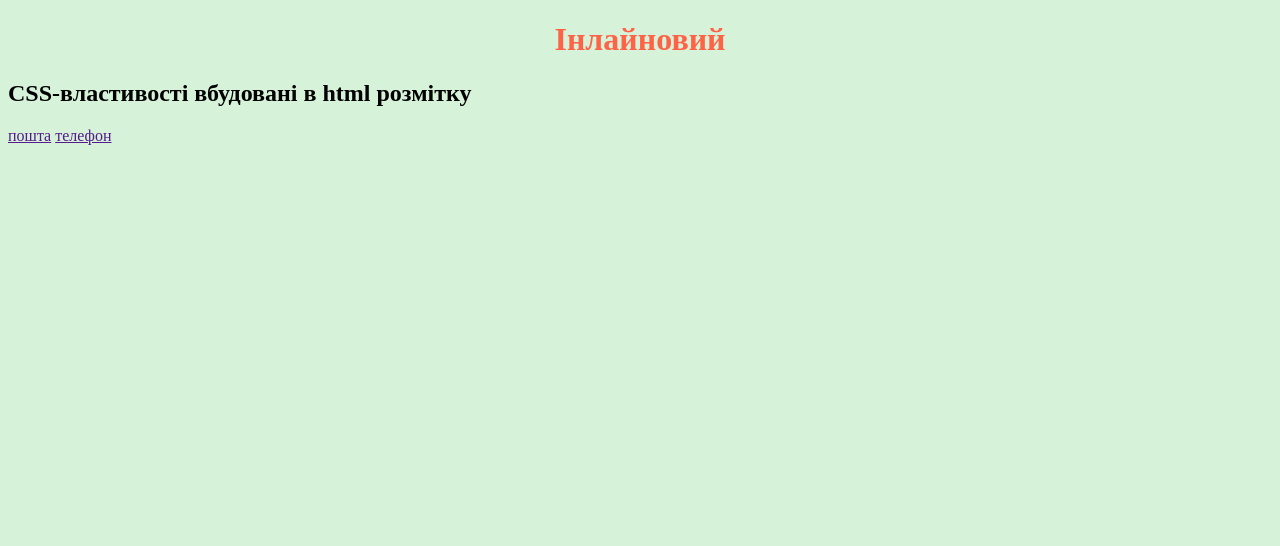
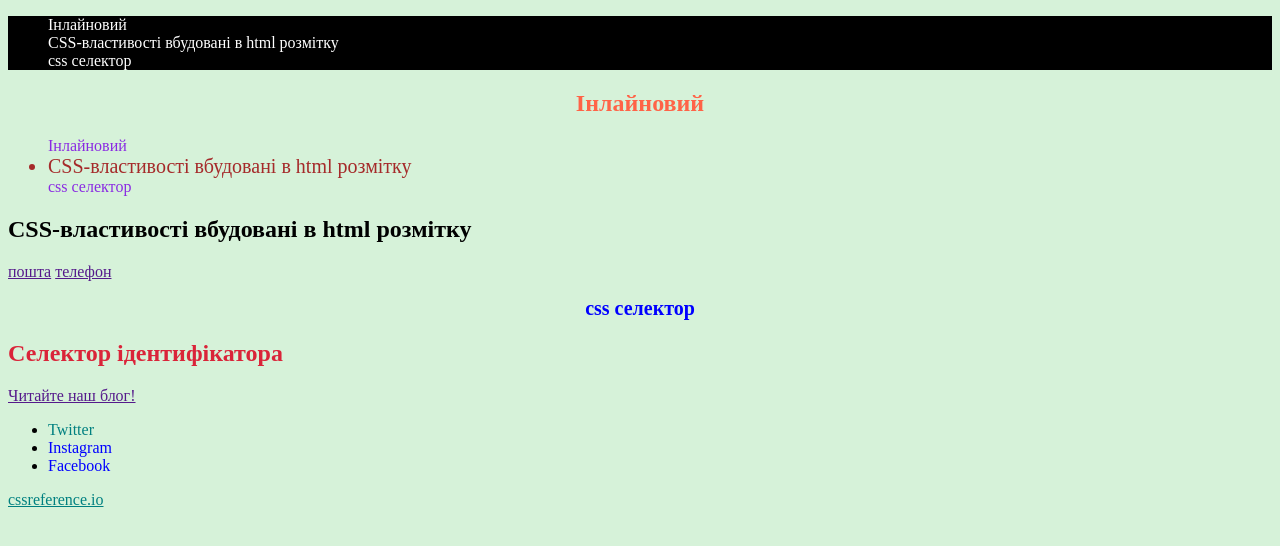
Before and after one commit to 9-GoITeens/html-css-group-3, a plain HTML site: page index.html in a window 1280 px wide. Drawn offline with Linux system fonts and the light colour scheme; files whose address does not match are found by name.

Commit message:
робота на уроці

```diff
--- a/css/style.css
+++ b/css/style.css
@@ -2,6 +2,60 @@ body{
 background-color: rgba(140, 219, 148, 0.351);
 }
 
+/* Хедер */
+.bg-header{
+background-color: black;
+}
+
+.list-header > li{
+list-style: none;
+color: white;
+}
+
+/* .item{
+    color: white;
+} */
+
+
+/* Інлайнові */
 h1{
     text-align: center;
 }
+/* селектор дитини */
+.list-inline > .item{
+   color: blueviolet;
+   list-style: none;
+}
+
+.list-inline-item{
+    color: brown;
+    font-size: 20px;
+}
+
+
+/* селектор */
+.title{
+    color: blue;
+    text-align: center;
+    font-size: 20px;
+
+}
+
+  /* < !--Селектор ідентифікатора--> */
+  #title-id{
+color: rgb(218, 36, 57);
+font-size: 24px;
+  }
+
+
+  /*  селектор нащадка */
+  .social-links a{
+    color: blue;
+    text-decoration: none;
+  }
+
+
+  /* Селектор атрибута */
+  a[title] {
+      color: teal;
+  }
--- a/index.html
+++ b/index.html
@@ -20,11 +20,68 @@
 </head>
 
 <body>
+    <!-- Хедер -->
+    <header class="bg-header">
+        <ul class="list-header">
+            <li>Інлайновий</li>
+            <li>CSS-властивості вбудовані в html розмітку</li>
+            <li>css селектор</li>
+        </ul>
+    </header>
 
-    <h1 style="color: tomato;">Інлайновий</h1>
-    <h2>CSS-властивості вбудовані в html розмітку</h2>
-    <a href="">пошта</a>
-    <a href="">телефон</a>
+    <main>
+        <!-- Інлайновий -->
+        <section>
+            <h1 style="color: tomato;">Інлайновий</h1>
+
+            <ul class="list-inline">
+                <li class="item">Інлайновий</li>
+                <li class="list-inline-item">CSS-властивості вбудовані в html розмітку</li>
+                <li class="item">css селектор</li>
+            </ul>
+        </section>
+
+        <!-- CSS-властивості вбудовані в html розмітку -->
+        <section>
+            <h2>CSS-властивості вбудовані в html розмітку</h2>
+            <a href="">пошта</a>
+            <a href="">телефон</a>
+        </section>
+
+        <!-- css селектор -->
+        <section>
+            <h2 class="title">css селектор</h2>
+        </section>
+
+        <!--Селектор ідентифікатора-->
+        <section>
+            <h2 id="title-id">Селектор ідентифікатора</h2>
+        </section>
+
+        <!-- селектор нащадка -->
+        <section>
+            <a href="">Читайте наш блог!</a>
+
+            <ul class="social-links">
+                <li>
+                    <a href="" title="Довідник стилів">Twitter</a>
+                </li>
+                <li>
+                    <a href="">Instagram</a>
+                </li>
+                <li>
+                    <a href="">Facebook</a>
+                </li>
+            </ul>
+
+        </section>
+
+        <!-- Селектор атрибута -->
+        <section>
+            <a href="https://cssreference.io" title="Довідник стилів"> cssreference.io </a>
+        </section>
+    </main>
+
 </body>
 
 </html>
```
